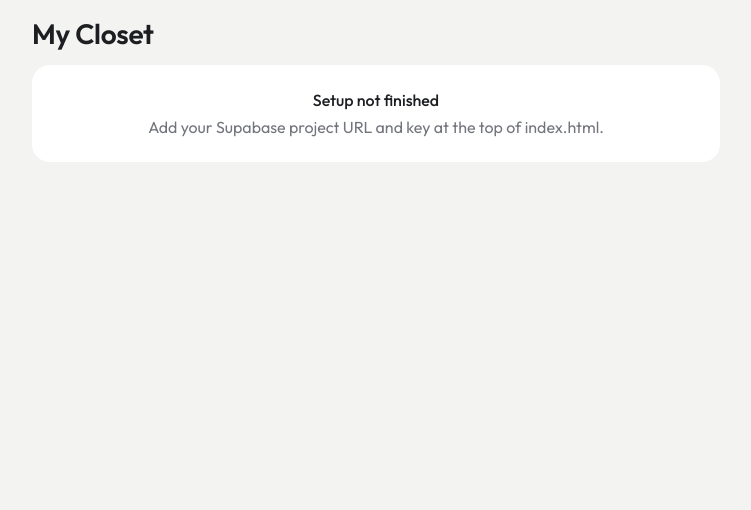
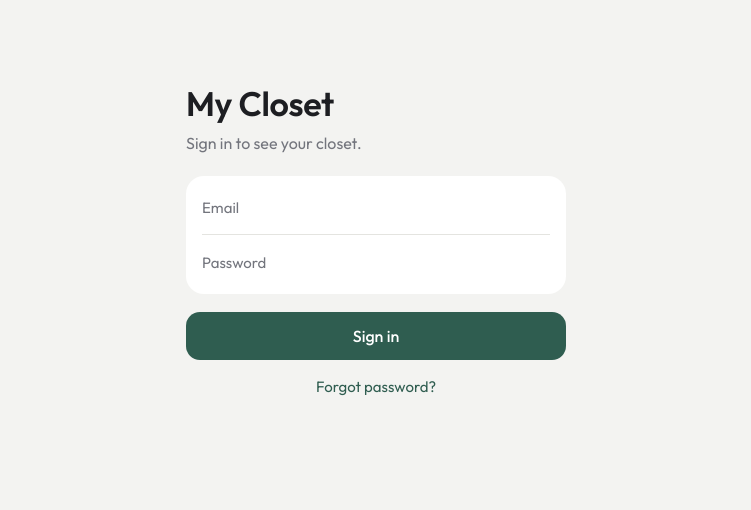
Before and after one commit to Lemontea456/Lemon-Tree-Closet, a plain HTML site: page index.html in a window 1280 px wide. Shown: the whole page, without its empty margins (264-1015 px from the left). Drawn offline with nearby package versions, Linux system fonts and the light colour scheme.

Commit message:
Add files via upload

```diff
--- a/index.html
+++ b/index.html
@@ -4,7 +4,7 @@
 <meta charset="utf-8">
 <meta name="viewport" content="width=device-width, initial-scale=1, viewport-fit=cover">
 <title>My Closet</title>
-<script src="https://cdn.jsdelivr.net/npm/@supabase/supabase-js@2.45.4/dist/umd/supabase.js"></script>
+<script src="https://cdn.jsdelivr.net/npm/@supabase/supabase-js@2.118.0/dist/umd/supabase.js"></script>
 <link rel="preconnect" href="https://fonts.googleapis.com">
 <link rel="preconnect" href="https://fonts.gstatic.com" crossorigin>
 <link href="https://fonts.googleapis.com/css2?family=Outfit:wght@400;500;600&display=swap" rel="stylesheet">
@@ -122,8 +122,8 @@ img{max-width:100%;display:block}
 
 <script>
 /* ===== Paste your two Supabase values here ===== */
-const SUPABASE_URL="PASTE_PROJECT_URL_HERE";
-const SUPABASE_ANON_KEY="PASTE_ANON_KEY_HERE";
+const SUPABASE_URL="https://loarwsexikxtfnnsralk.supabase.co";
+const SUPABASE_ANON_KEY="sb_publishable_IfjWzNr1h6TEVi6rgrwi_Q_RYGLHkvW";
 /* ================================================ */
 const CATS=[
  {key:"tops",name:"Tops",subs:["T-Shirts","Hoodies","Shirts","Sweaters","Jackets"]},
```
